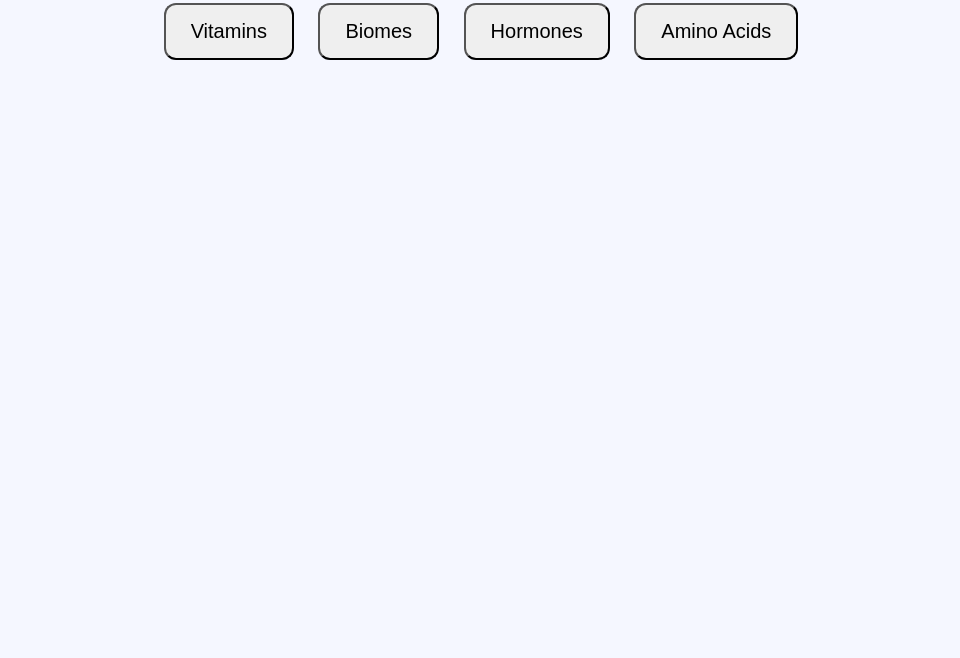
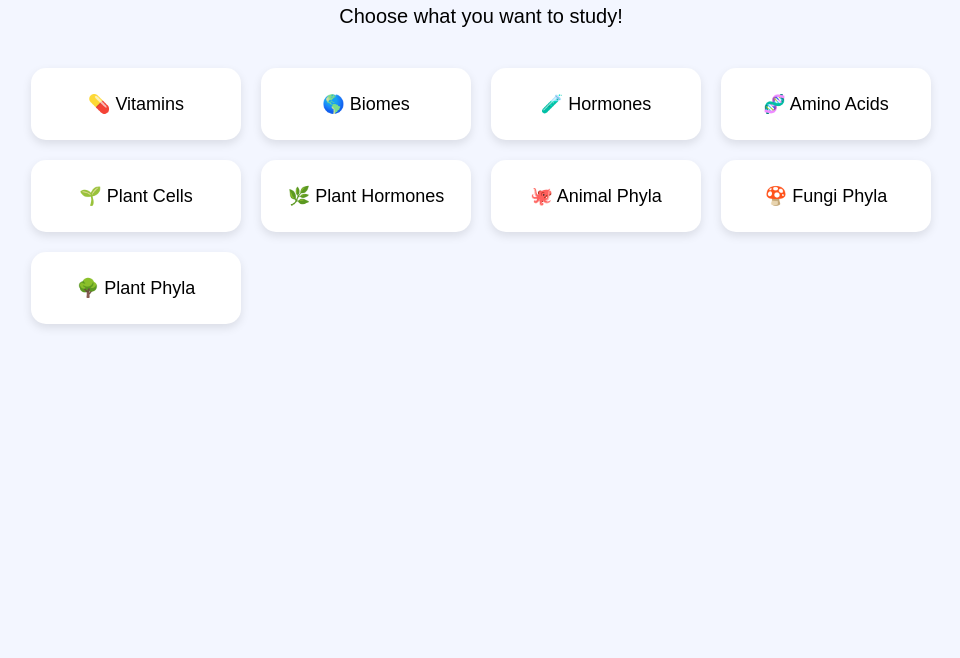
Before and after one commit to helloiamangelina/biology-memorization-game, a plain HTML site: page index.html in a window 1280 px wide. Shown: the part 142-800 px from the top of the page, without its empty margins (159-1119 px from the left). Drawn offline with Linux system fonts and the light colour scheme.

Commit message:
Create biology game home screen

```diff
--- a/index.html
+++ b/index.html
@@ -3,21 +3,66 @@
 
 <head>
     <meta charset="UTF-8">
-    <title>Biology Study Game</title>
+    <meta name="viewport" content="width=device-width, initial-scale=1.0">
+
+    <title>Biology Memorization Game</title>
 
     <link rel="stylesheet" href="style.css">
 </head>
 
 <body>
 
-    <h1>Biology Study Game 🧬</h1>
+    <div class="container">
 
-    <p>Choose a topic:</p>
+        <h1>🧬 Biology Memorization Game</h1>
 
-    <button>Vitamins</button>
-    <button>Biomes</button>
-    <button>Hormones</button>
-    <button>Amino Acids</button>
+        <p class="subtitle">
+            Choose what you want to study!
+        </p>
+
+        <div class="topics">
+
+            <button onclick="chooseTopic('Vitamins')">
+                💊 Vitamins
+            </button>
+
+            <button onclick="chooseTopic('Biomes')">
+                🌎 Biomes
+            </button>
+
+            <button onclick="chooseTopic('Hormones')">
+                🧪 Hormones
+            </button>
+
+            <button onclick="chooseTopic('Amino Acids')">
+                🧬 Amino Acids
+            </button>
+
+            <button onclick="chooseTopic('Plant Cells')">
+                🌱 Plant Cells
+            </button>
+
+            <button onclick="chooseTopic('Plant Hormones')">
+                🌿 Plant Hormones
+            </button>
+
+            <button onclick="chooseTopic('Animal Phyla')">
+                🐙 Animal Phyla
+            </button>
+
+            <button onclick="chooseTopic('Fungi Phyla')">
+                🍄 Fungi Phyla
+            </button>
+
+            <button onclick="chooseTopic('Plant Phyla')">
+                🌳 Plant Phyla
+            </button>
+
+        </div>
+
+        <p id="message"></p>
+
+    </div>
 
     <script src="script.js"></script>
 
--- a/script.js
+++ b/script.js
@@ -1 +1,6 @@
-console.log("Biology game loaded!");
+function chooseTopic(topic) {
+
+    document.getElementById("message").textContent =
+        "You chose " + topic + "!";
+
+}
--- a/style.css
+++ b/style.css
@@ -1,17 +1,60 @@
 body {
     font-family: Arial, sans-serif;
+    background-color: #f3f6ff;
     text-align: center;
-    background-color: #f5f7ff;
+    margin: 0;
+}
+
+.container {
+    max-width: 900px;
+    margin: auto;
+    padding: 50px 20px;
 }
 
 h1 {
-    font-size: 40px;
+    font-size: 42px;
+    margin-bottom: 10px;
+}
+
+.subtitle {
+    font-size: 20px;
+    margin-bottom: 40px;
+}
+
+.topics {
+    display: grid;
+
+    grid-template-columns:
+        repeat(auto-fit, minmax(200px, 1fr));
+
+    gap: 20px;
 }
 
 button {
-    font-size: 20px;
-    padding: 15px 25px;
-    margin: 10px;
-    border-radius: 12px;
+    font-size: 18px;
+
+    padding: 25px 15px;
+
+    border: none;
+
+    border-radius: 15px;
+
+    background-color: white;
+
     cursor: pointer;
+
+    box-shadow:
+        0 4px 10px rgba(0, 0, 0, 0.1);
+
+    transition: 0.2s;
 }
+
+button:hover {
+    transform: scale(1.05);
+}
+
+#message {
+    margin-top: 35px;
+    font-size: 22px;
+    font-weight: bold;
+}
```
